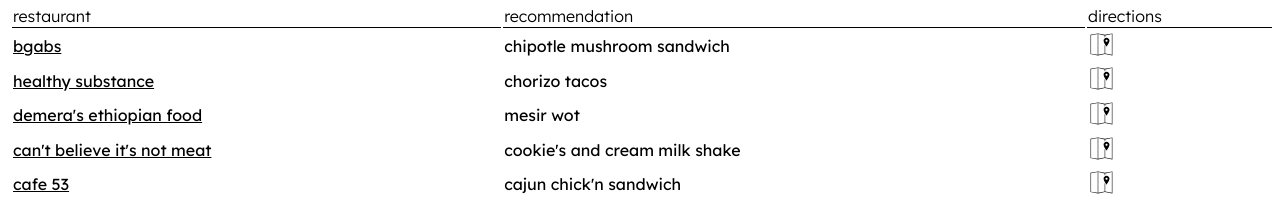
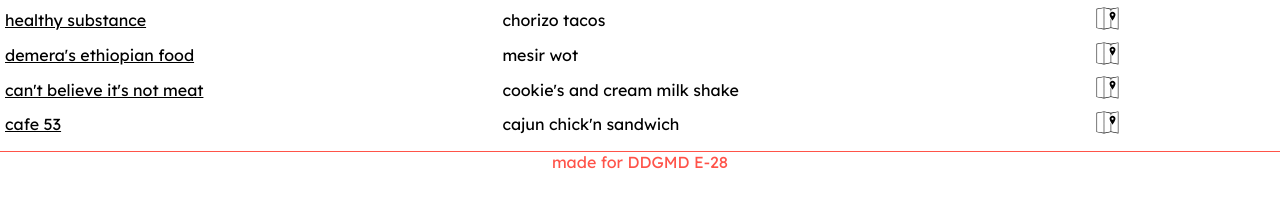
Before and after one commit to shaka3507/assignment1, a plain HTML site: page index.html in a window 1280 px wide. Shown: the part 1782-2001 px from the top of the page. After the commit the page ends 1954 px from the top, so only its background shows below. Drawn offline with Linux system fonts and the light colour scheme; a web font is replaced by a local one.

Commit message:
adds footer

```diff
--- a/index.html
+++ b/index.html
@@ -14,6 +14,7 @@
 			text-align: center;
 			text-transform: uppercase;
 			font-size: 3em;
+			margin: 0;
 		}
 
 		h1,
@@ -103,6 +104,18 @@
 			top: 0;
 			width: 100%;
 			background-color: #d1ff49;
+		}
+		body {
+			margin: 0;
+		}
+
+		footer {
+			margin-top: "20px";
+			border-top: 1px solid #ff5349;
+			text-align: center;
+			width: 100%;
+			color:#ff5349;
+			position: absolute;
 		}
 	</style>
 	<link rel="stylesheet" href="https://cdnjs.cloudflare.com/ajax/libs/font-awesome/4.7.0/css/font-awesome.min.css">
@@ -252,6 +265,9 @@
 		</div>
 		</div>
 	</section>
+	<footer>
+		made for DDGMD E-28
+	</footer>
 </body>
 
 </html>
```
